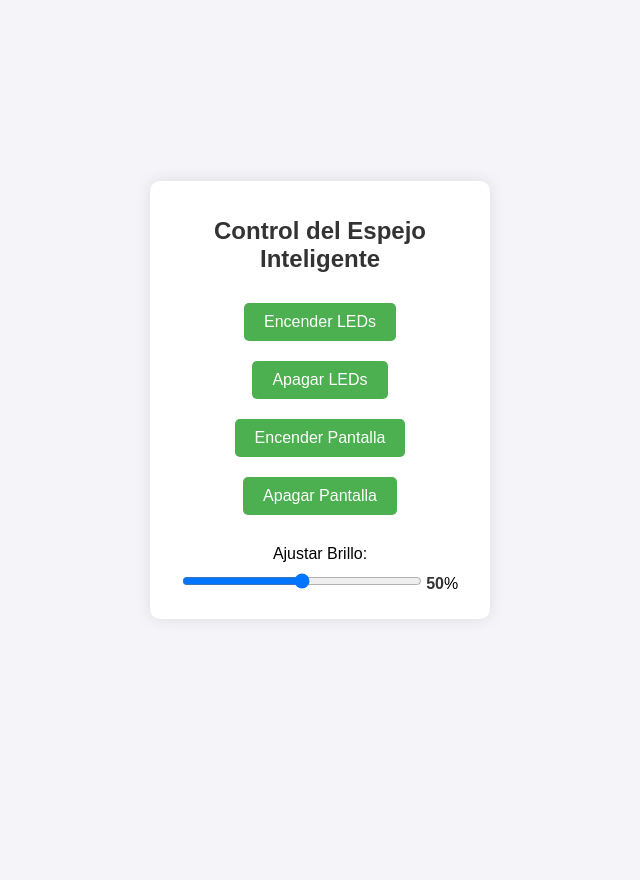
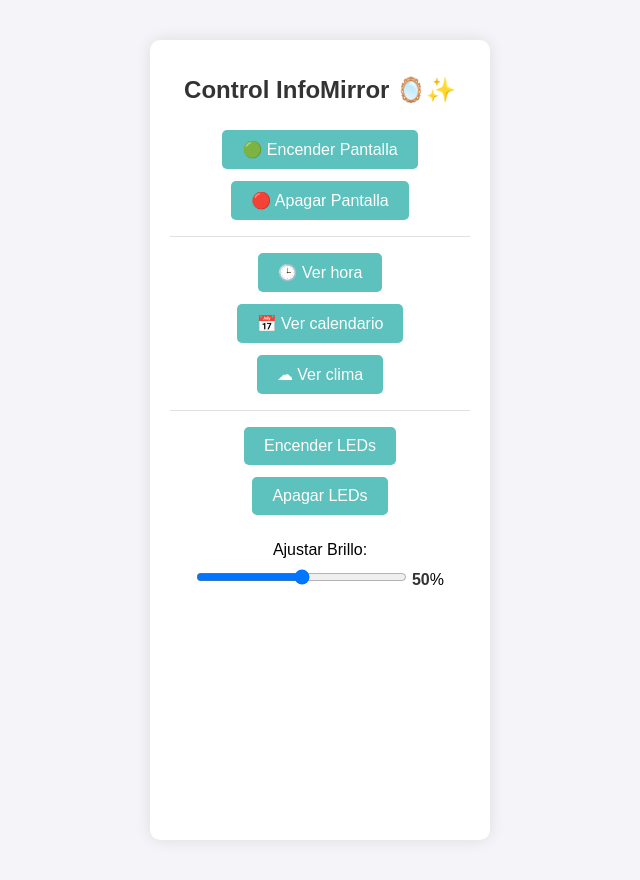
Before and after one commit to valeriam07/InfoMirror, a Flask app: page / in a window 1280 px wide. Shown: the whole page, without its empty margins (320-960 px from the left). Before the commit the page ends 589 px from the top, so only its background shows below. Run offline with Flask 3, Linux system fonts and the light colour scheme.

Commit message:
Actualizacion de la aplicacion

```diff
--- a/server.py
+++ b/server.py
@@ -1,4 +1,5 @@
 from flask import Flask, render_template
+
 
 app = Flask(__name__)
 
@@ -26,6 +27,21 @@ def turn_off_screen():
     print("Pantalla apagada.")
     return "Pantalla apagada."
 
+@app.route("/show_time")
+def show_time():
+    print("Mostrar hora")
+    return "Mostrar hora"
+
+@app.route("/show_calendar")
+def show_calendar():
+    print("Mostrar calendario")
+    return "Mostrar calendario"
+
+@app.route("/show_climate")
+def show_climate():
+    print("Mostrar clima")
+    return "Mostrar clima"
+
 @app.route("/adjust_brightness/<int:value>")
 def adjust_brightness(value):
     print(f"Ajustando brillo al {value}%.")
--- a/static/style.css
+++ b/static/style.css
@@ -3,11 +3,11 @@ body {
     font-family: Arial, sans-serif;
     background-color: #f4f4f9;
     margin: 0;
-    padding: 0;
+    padding: 40px 0; /* Agrega espacio arriba y abajo */
     display: flex;
     justify-content: center;
-    align-items: center;
-    height: 100vh;
+    min-height: 100vh;
+    overflow-y: auto; /* Permite scroll si es necesario */
 }
 
 .container {
@@ -30,7 +30,7 @@ h1 {
 }
 
 button {
-    background-color: #4CAF50;
+    background-color: #5DC1BE;
     border: none;
     color: white;
     padding: 10px 20px;
@@ -38,14 +38,14 @@ button {
     text-decoration: none;
     display: inline-block;
     font-size: 16px;
-    margin: 10px;
+    margin: 6px;
     border-radius: 5px;
     cursor: pointer;
     transition: background-color 0.3s;
 }
 
 button:hover {
-    background-color: #45a049;
+    background-color: #52ABA0;
 }
 
 .slider-container {
@@ -61,3 +61,26 @@ input[type="range"] {
     font-weight: bold;
     color: #333;
 }
+
+/* Agrupacion de botones */
+.button-group {
+    margin-bottom: 10px;
+    padding-bottom: 10px;
+    border-bottom: 1px solid #e0e0e0;
+    display: flex;
+    flex-direction: column;
+    align-items: center;
+}
+
+.button-group:last-of-type {
+    border-bottom: none;
+    align-items: center;
+}
+
+/* Emoji + texto */
+button {
+    display: flex;
+    align-items: center;
+    gap: 8px; /* espacio entre emoji y texto */
+    justify-content: center;
+}
--- a/templates/index.html
+++ b/templates/index.html
@@ -8,22 +8,34 @@
 </head>
 <body>
     <div class="container">
-        <h1>Control del Espejo Inteligente</h1>
+        <h1>Control InfoMirror &#129694;&#10024;</h1>
 
-        <div class="button-container">
-            <!-- Botones para controlar el espejo, sin redirigir la pagina -->
+        <!-- Grupo: Pantalla -->
+        <div class="button-group">
+            <button onclick="sendCommand('/turn_on_screen')">&#128994; Encender Pantalla</button>
+            <button onclick="sendCommand('/turn_off_screen')">&#128308; Apagar Pantalla</button>
+        </div>
+
+        <!-- Grupo: Informacion -->
+        <div class="button-group">
+            <button onclick="sendCommand('/show_time')">&#128338; Ver hora</button>
+            <button onclick="sendCommand('/show_calendar')">&#128197; Ver calendario</button>
+            <button onclick="sendCommand('/show_climate')">&#9729; Ver clima</button>
+        </div>
+
+        <!-- Grupo: LEDs y brillo -->
+        <div class="button-group">
             <button onclick="sendCommand('/turn_on_leds')">Encender LEDs</button>
             <button onclick="sendCommand('/turn_off_leds')">Apagar LEDs</button>
-            <button onclick="sendCommand('/turn_on_screen')">Encender Pantalla</button>
-            <button onclick="sendCommand('/turn_off_screen')">Apagar Pantalla</button>
-        </div>
-
-        <div class="slider-container">
-            <label for="brightness">Ajustar Brillo:</label>
-            <input type="range" id="brightness" name="brightness" min="0" max="100" value="50" step="1" onchange="updateBrightnessValue(this.value)">
-            <span id="brightness-value">50</span>%
+            <div class="slider-container">
+                <label for="brightness">Ajustar Brillo:</label>
+                <input type="range" id="brightness" name="brightness" min="0" max="100" value="50" step="1" onchange="updateBrightnessValue(this.value)">
+                <span id="brightness-value">50</span>%
+            </div>
         </div>
     </div>
+
+
 
     <script>
         // Funcion para enviar comandos al servidor sin recargar la pagina
```
